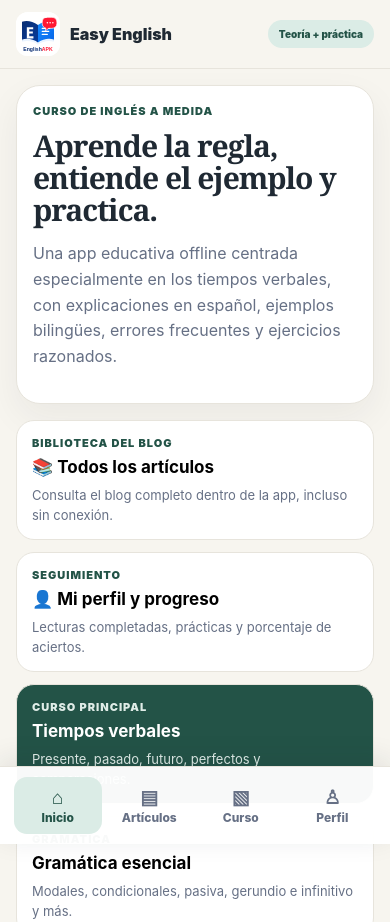
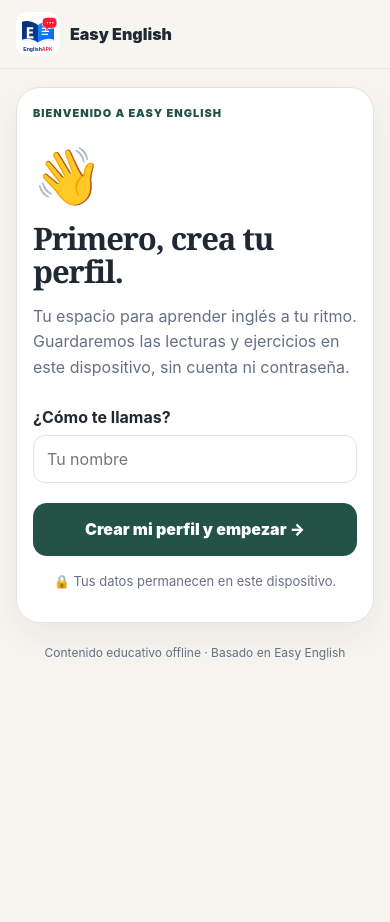
Before and after one commit to juanfranciscofernandezherreros/english-apk, a website: page www/index.html in a window 390 px wide. Shown: the top 922 px of the page. After the commit the page ends 844 px from the top, so only its background shows below. Drawn offline with Linux system fonts and the light colour scheme; some packages are replaced by stand-ins of ours.

Commit message:
Show student profile setup before first use, with improved onboarding

```diff
--- a/www/index.html
+++ b/www/index.html
@@ -24,6 +24,8 @@ table{width:100%;border-collapse:collapse;margin:12px 0;background:#fff}th,td{bo
 /* Biblioteca y perfil */
 .library-toolbar{display:flex;gap:10px;flex-wrap:wrap;margin:12px 0}.library-toolbar input,.library-toolbar select,.profile-input{padding:13px;border-radius:12px;border:1px solid var(--line);background:white;font:inherit;min-width:0}.library-toolbar input{flex:1;min-width:160px}.library-toolbar select{max-width:150px}.library-article{background:white;border:1px solid var(--line);border-radius:15px;text-align:left;padding:15px;display:flex;gap:10px;justify-content:space-between;align-items:center}.library-article strong{display:block}.library-article small{color:var(--muted)}.library-article.completed{border-color:var(--ok);background:#eff8f2}.article-body{overflow-wrap:anywhere;line-height:1.75}.article-body img{max-width:100%;height:auto}.article-body .scroll{overflow:auto}.article-body table{font-size:14px}.article-body pre{overflow:auto}.stats{display:grid;grid-template-columns:repeat(3,1fr);gap:10px}.stat{background:#eaf3ec;padding:15px;border-radius:14px;text-align:center}.stat strong{display:block;color:var(--green);font-size:26px}.progress-meter{height:12px;overflow:hidden;border-radius:20px;background:#e1e6e2}.progress-meter>span{height:100%;display:block;background:var(--ok);transition:width .2s}.profile-input{width:100%;margin:8px 0}.profile-actions{display:flex;gap:8px;flex-wrap:wrap;margin-top:12px}@media(max-width:400px){.stats{grid-template-columns:1fr 1fr}}
 
+/* Onboarding */
+.welcome-hero{margin:18px auto;max-width:610px;padding:30px 25px}.welcome-symbol{font-size:56px;margin:22px 0 10px}.welcome-hero h1{font-size:clamp(31px,6vw,44px)}.welcome-hero label{display:block;margin-top:26px}.welcome-button{width:100%;margin-top:12px;min-height:53px}.welcome-privacy{font-size:13px;color:var(--muted);text-align:center;margin-top:15px}.input-error{font-size:13px;color:var(--red);margin:5px 0}body.onboarding .bottom-nav{display:none}body.onboarding .app{padding-bottom:24px}body.onboarding .topbar .pill{display:none}
 /* Pulido visual móvil */
 :root{color-scheme:light}
 body{min-height:100vh}
@@ -48,6 +50,7 @@ button:disabled{cursor:default}
 <div class="app">
 <header class="topbar"><div class="brand"><img src="img/logo.svg" alt=""><span>Easy English</span></div><span class="pill">Teoría + práctica</span></header>
 
+<section id="welcome" class="hidden"><div class="hero welcome-hero"><div class="meta">Bienvenido a Easy English</div><div class="welcome-symbol">👋</div><h1>Primero, crea tu perfil.</h1><p class="muted">Tu espacio para aprender inglés a tu ritmo. Guardaremos las lecturas y ejercicios en este dispositivo, sin cuenta ni contraseña.</p><label for="welcomeName"><strong>¿Cómo te llamas?</strong></label><input id="welcomeName" class="profile-input" maxlength="50" autocomplete="given-name" placeholder="Tu nombre"><p id="welcomeError" class="input-error hidden" role="alert">Escribe tu nombre para continuar.</p><button class="primary welcome-button" id="createStudent">Crear mi perfil y empezar →</button><p class="welcome-privacy">🔒 Tus datos permanecen en este dispositivo.</p></div></section>
 <section id="home">
   <div class="hero">
     <div class="meta">Curso de inglés a medida</div>
@@ -231,8 +234,8 @@ speaking:['Speaking','Expresiones y estrategias para hablar con más naturalidad
 let currentCategory='tenses',currentLesson=null,quiz=[],qi=0,score=0,locked=false;
 const $=id=>document.getElementById(id);
 function show(id){
-['home','catalog','lessonView','library','articleView','profileView'].forEach(x=>$(x).classList.toggle('hidden',x!==id));
-const nav=id==='home'?'navHome':id==='library'||id==='articleView'?'navLibrary':id==='profileView'?'navProfile':'navCourse';
+['welcome','home','catalog','lessonView','library','articleView','profileView'].forEach(x=>$(x).classList.toggle('hidden',x!==id));
+const nav=id==='welcome'?'navProfile':id==='home'?'navHome':id==='library'||id==='articleView'?'navLibrary':id==='profileView'?'navProfile':'navCourse';
 ['navHome','navLibrary','navCourse','navProfile'].forEach(x=>{$(x).classList.toggle('active',x===nav);$(x).setAttribute('aria-current',x===nav?'page':'false')});
 if(id==='home'&&typeof renderHomeProgress==='function')renderHomeProgress();
 }
@@ -273,5 +276,10 @@ $('navProfile').onclick=()=>{renderProfile();show('profileView');window.scrollTo
 $('openLibrary').onclick=openLibrary;$('libraryBackHome').onclick=()=>show('home');$('articleBackLibrary').onclick=openLibrary;$('articleToLibrary').onclick=openLibrary;$('librarySearch').oninput=renderLibrary;$('libraryCategory').onchange=renderLibrary;$('markArticle').onclick=markRead;
 $('openProfile').onclick=()=>{renderProfile();show('profileView');window.scrollTo(0,0)};$('profileBackHome').onclick=()=>show('home');$('saveProfile').onclick=()=>{student.name=$('studentName').value.trim();saveProgressData();renderProfile()};$('resetProfile').onclick=()=>{if(confirm('¿Borrar tu progreso local y tu nombre?')){student={name:'',read:{},quizzes:[],totalCorrect:0,totalQuestions:0};saveProgressData();renderProfile()}};
 
+function finishWelcome(){const name=$('welcomeName').value.trim();if(!name){$('welcomeError').classList.remove('hidden');$('welcomeName').focus();return}student.name=name;saveProgressData();document.body.classList.remove('onboarding');show('home');window.scrollTo(0,0)}
+$('createStudent').onclick=finishWelcome;
+$('welcomeName').addEventListener('keydown',e=>{if(e.key==='Enter')finishWelcome()});
+if(!student.name||!student.name.trim()){document.body.classList.add('onboarding');show('welcome')}else{show('home')}
+renderHomeProgress();
 </script>
 </body></html>
```
